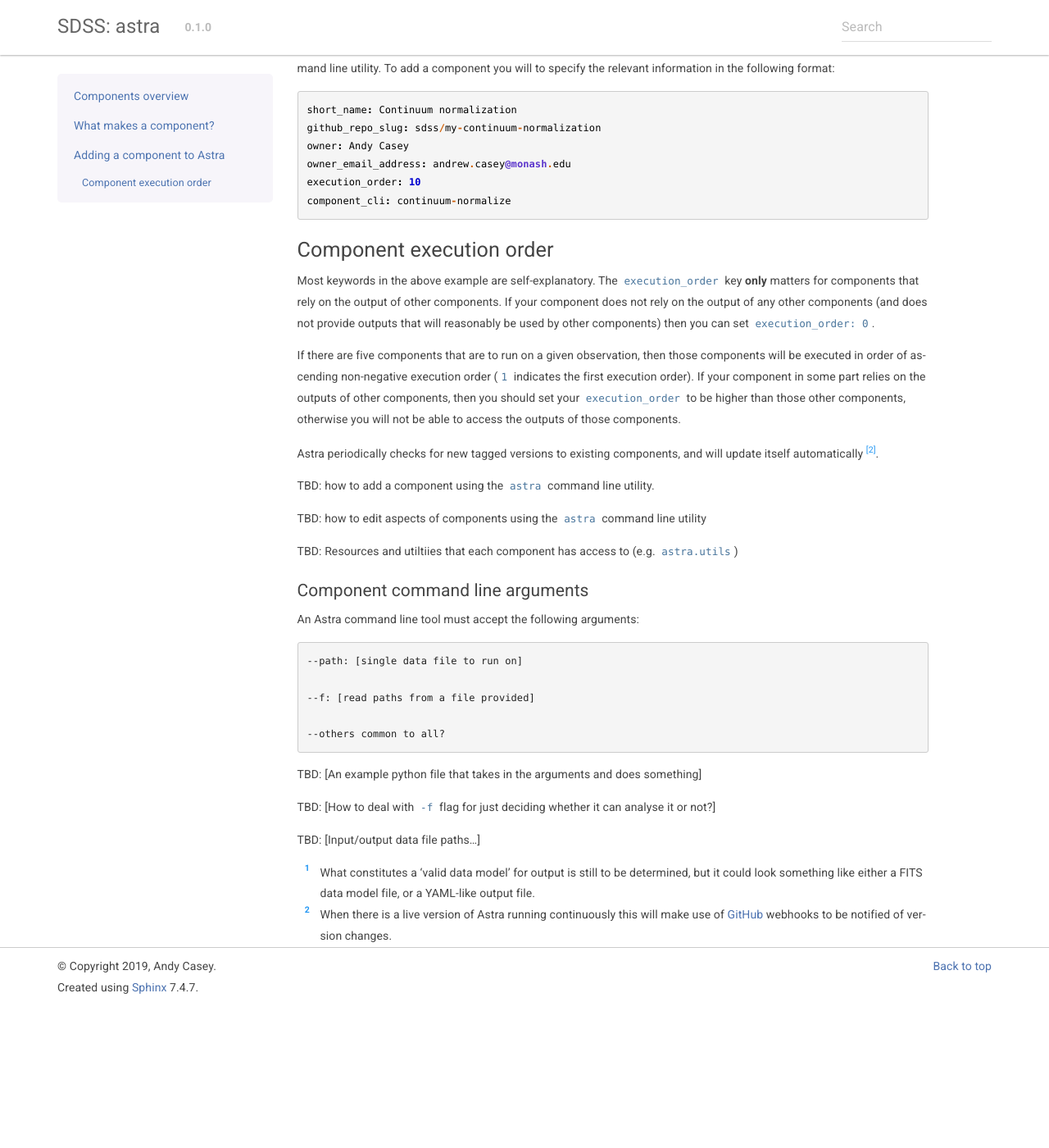
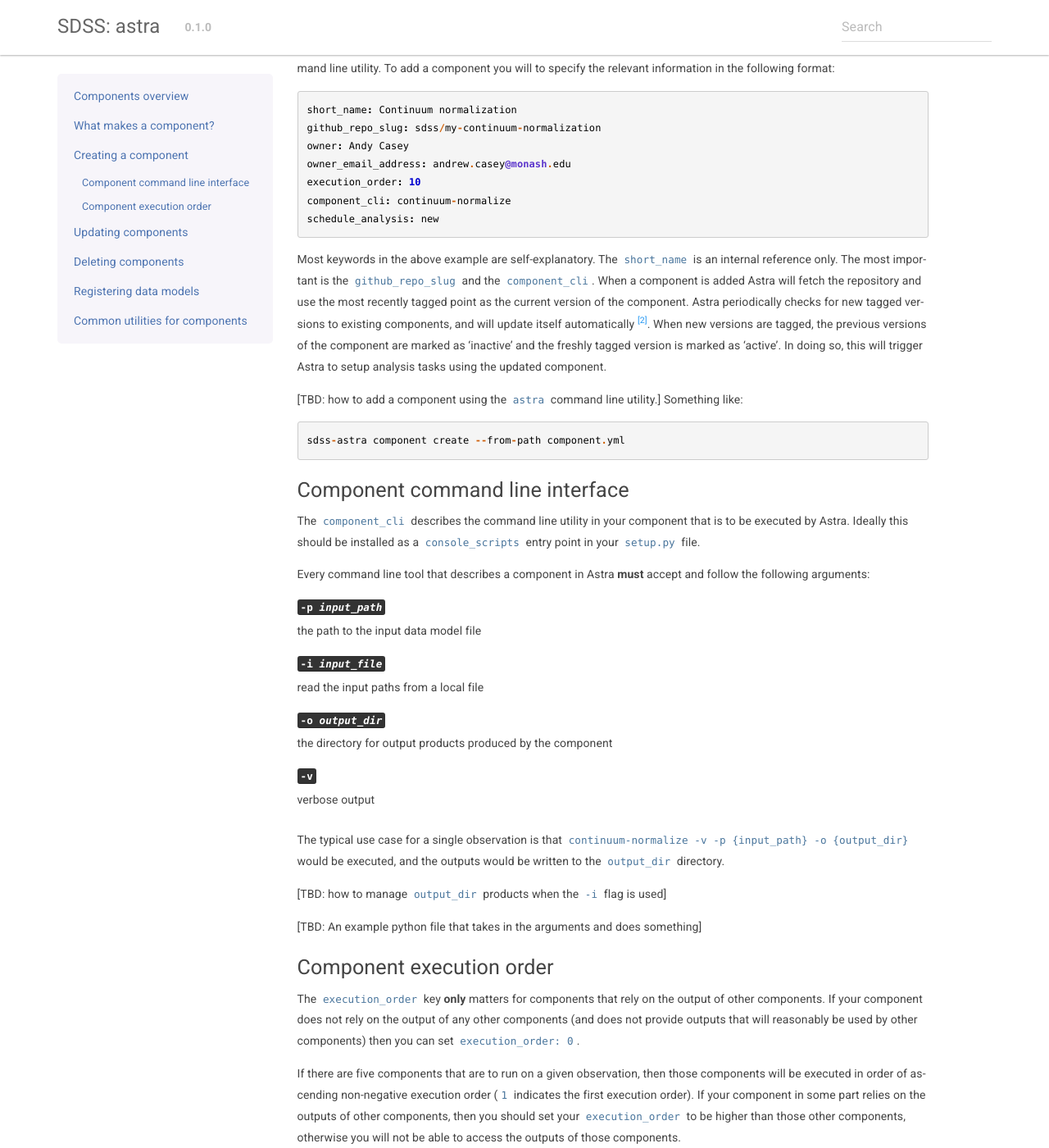
Before and after one commit to sdss/astra, a Sphinx documentation site: the page built from docs/sphinx/components.rst, in a window 1280 px wide and 1400 px high, scrolled down 1100 px. Shown: the whole window at 82% size. Built offline with Sphinx 7.4.7, drawn with Linux system fonts in a browser that asks for light colours; the version number is read from the project's files by our own code; before the commit the page ends 2332 px from its top, so only the background shows below that; some of the changed text lies outside the part shown.

Commit message:
lots of doc changes

```diff
--- a/docs/sphinx/components.rst
+++ b/docs/sphinx/components.rst
@@ -69,8 +69,8 @@ also have a Docker container file that describes the environment. If no Docker
 container is provided then the component will be run in the `standard Astra environment <#>`_.
 
 
-Adding a component to Astra
-===========================
+Creating a component
+====================
 
 Eventually you will be able to add components to Astra through a website.
 For now you should use the ``sdss-astra`` command line utility. To add a
@@ -82,15 +82,56 @@ component you will to specify the relevant information in the following format::
   owner_email_address: andrew.casey@monash.edu
   execution_order: 10
   component_cli: continuum-normalize
+  schedule_analysis: new
+
+Most keywords in the above example are self-explanatory. The ``short_name`` is
+an internal reference only. The most important is the ``github_repo_slug`` and
+the ``component_cli``. When a component is added Astra will fetch the repository
+and use the most recently tagged point as the current version of the component.
+Astra periodically checks for new tagged versions to existing components, and
+will update itself automatically [#]_. When new versions are tagged, the previous
+versions of the component are marked as 'inactive' and the freshly tagged version
+is marked as 'active'. In doing so, this will trigger Astra to setup analysis
+tasks using the updated component.
+
+[TBD: how to add a component using the ``astra`` command line utility.]
+Something like::
+
+  sdss-astra component create --from-path component.yml
+
+
+Component command line interface
+^^^^^^^^^^^^^^^^^^^^^^^^^^^^^^^^
+
+The ``component_cli`` describes the command line utility in your component that
+is to be executed by Astra. Ideally this should be installed as a
+``console_scripts`` entry point in your ``setup.py`` file.
+
+Every command line tool that describes a component in Astra **must** accept and
+follow the following arguments:
+
+-p input_path  the path to the input data model file
+-i input_file  read the input paths from a local file
+-o output_dir  the directory for output products produced by the component
+-v             verbose output
+
+The typical use case for a single observation is that ``continuum-normalize -v -p {input_path} -o {output_dir}``
+would be executed, and the outputs would be written to the ``output_dir``
+directory.
+
+[TBD: how to manage ``output_dir`` products when the ``-i`` flag is used]
+
+[TBD: An example python file that takes in the arguments and does something]
+
+
 
 Component execution order
 ^^^^^^^^^^^^^^^^^^^^^^^^^
 
-Most keywords in the above example are self-explanatory. The ``execution_order``
-key **only** matters for components that rely on the output of other components.
-If your component does not rely on the output of any other components (and does
-not provide outputs that will reasonably be used by other components) then you
-can set ``execution_order: 0``.
+The ``execution_order`` key **only** matters for components that rely on the
+output of other components. If your component does not rely on the output of any
+other components (and does not provide outputs that will reasonably be used by
+other components) then you can set ``execution_order: 0``.
 
 If there are five components that are to run on a given observation, then those
 components will be executed in order of ascending non-negative execution order
@@ -100,35 +141,55 @@ relies on the outputs of other components, then you should set your
 will not be able to access the outputs of those components.
 
 
-Astra periodically checks for new tagged versions to existing components, and
-will update itself automatically [#]_.
 
-TBD: how to add a component using the ``astra`` command line utility.
+Updating components
+===================
 
-TBD: how to edit aspects of components using the ``astra`` command line utility
+Everything **except** the ``github_repo_slug`` can be updated.
+
+[TBD: how to update aspects of components using the ``astra`` command line utility]
+
+Something like::
+
+  sdss-astra component update {github_repo_slug} --active true
+
+[TBD: more examples of things to alter]
+
+Deleting components
+===================
+
+You will rarely need to delete components because you can just mark them as
+inactive and they will no longer be run on any observations. If you do need
+to delete a component you can do so using the ``sdss-astra`` command line tool::
+
+  sdss-astra component delete {github_repo_slug}
+
+[TBD: or something like that..]
+
+It will ask you if you are sure. You can use the ``-y`` flag to indicate yes and
+skip this question.
+
+Registering data models
+=======================
+
+[TBD: this is a hard one. Inputs are easier than outputs. There will be some
+declarative way to describe the data model of your components' outputs, and
+ths will need to be stored in the component's GitHub repository somewhere]
+
+Select outputs from registered data models will be stored in the Astra database
+for book-keeping, cross-reference, comparisons, and to be accessible to other
+components.
 
 
-TBD: Resources and utiltiies that each component has access to (e.g. ``astra.utils``)
+Common utilities for components
+===============================
 
 
-Component command line arguments
---------------------------------
+[TBD: Resources and utiltiies that each component has access to (e.g. ``astra.utils``)
 
-An Astra command line tool must accept the following arguments::
-
-  --path: [single data file to run on]
-
-  --f: [read paths from a file provided]
-
-  --others common to all?
-
-
-TBD: [An example python file that takes in the arguments and does something]
-
-TBD: [How to deal with ``-f`` flag for just deciding whether it can analyse it or not?]
-
-TBD: [Input/output data file paths...]
-
+Examples include: accessing targetting information for some source, modules like
+``sdss_tree``, retrieving external information about this source, accessing
+outputs from other components for this observation, etc.
 
 
 
--- a/docs/sphinx/index.rst
+++ b/docs/sphinx/index.rst
@@ -31,9 +31,9 @@ Conceptual overview
 * :ref:`Components <components>`
 * :ref:`Data flow <data>`
 * :ref:`Database design <database>`
-* :ref:`Astra setup (for local/Utah/etc)`
-* :ref:`Astra command line tools`
-* :ref:`Astra utilities`
+* :ref:`[TBD: Astra setup (for local/Utah/etc)]`
+* :ref:`Astra command line tools <astra-tools>`
+* :ref:`Astra utilities <astra-utilities>`
 
 
 Roadmap and priorities
```
Also changed, not shown: docs/sphinx/astra-tools.rst (added, +78 -0 lines), docs/sphinx/astra-utilities.rst (added, +25 -0 lines), docs/sphinx/data.rst (+18 -4 lines).
